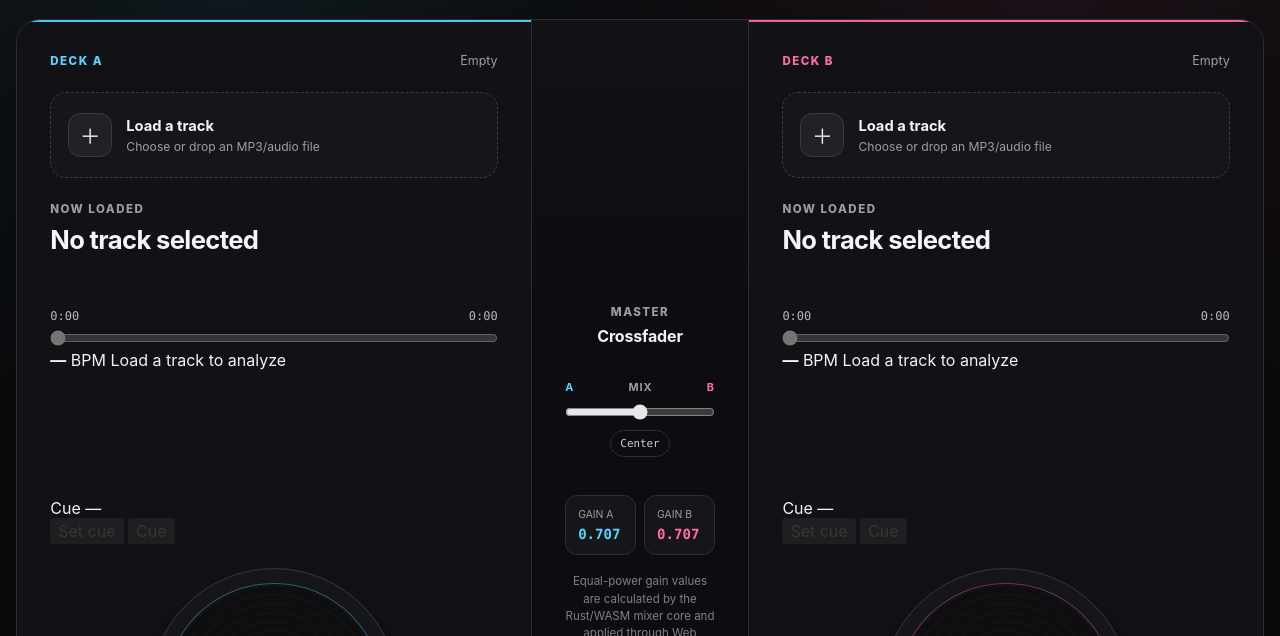
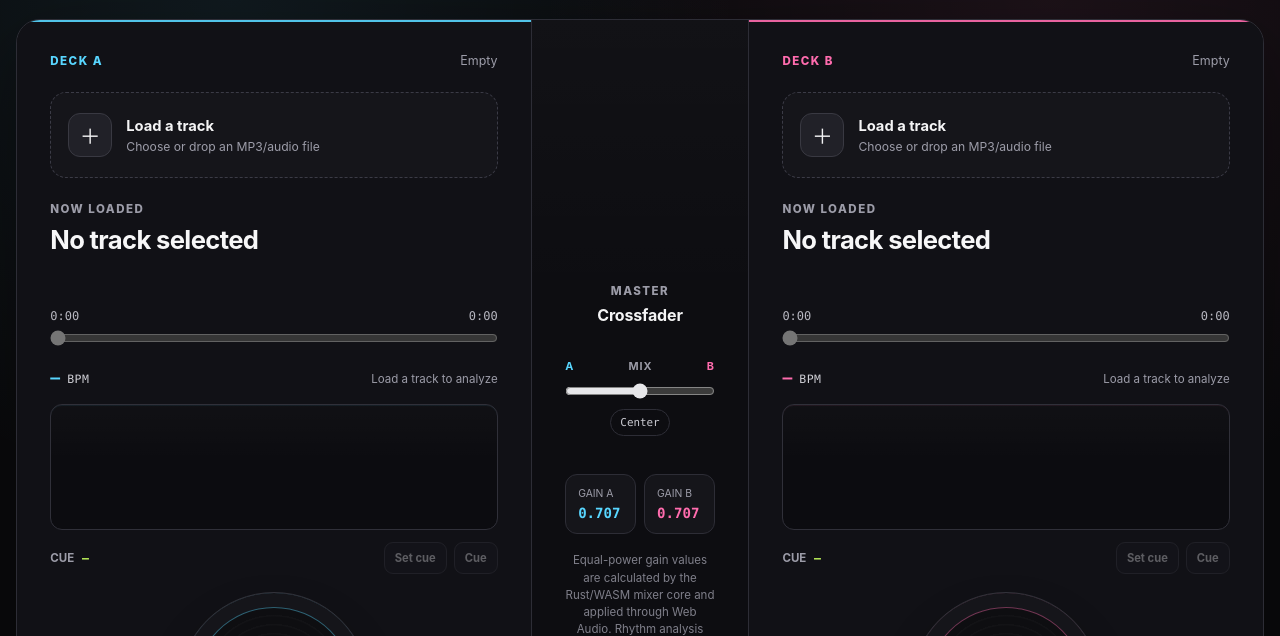
Before and after one commit to moritzbrantner/dj-party, a plain HTML site: page web/index.html in a window 1280 px wide. Shown: the part 95-731 px from the top of the page. Drawn offline with Linux system fonts and the light colour scheme; a script that the page names is missing.

Commit message:
style: load waveform control stylesheet

```diff
--- a/web/index.html
+++ b/web/index.html
@@ -9,6 +9,7 @@
     />
     <title>DJ Party</title>
     <link rel="stylesheet" href="./styles.css" />
+    <link rel="stylesheet" href="./analysis.css" />
   </head>
   <body>
     <main class="app-shell">
```
